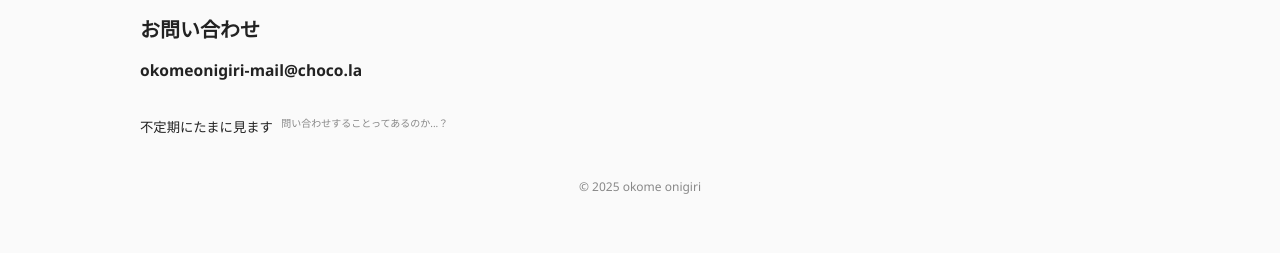
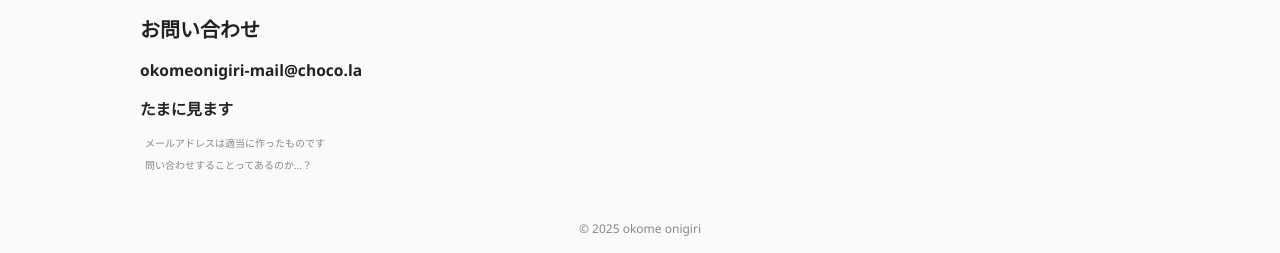
Before and after one commit to okomeonigiri/okomeonigiri-site, a plain HTML site: page home.html in a window 1280 px wide. Shown: the part 581-834 px from the top of the page. Before the commit the page ends 800 px from the top, so only its background shows below. Drawn offline with Linux system fonts and the light colour scheme.

Commit message:
問い合わせ改良

```diff
--- a/home.html
+++ b/home.html
@@ -140,8 +140,9 @@
     <section id="contact">
     <p>
       <h2>お問い合わせ</h2>
-      <h3>okomeonigiri-mail@choco.la</h3><br>
-      不定期にたまに見ます
+      <h3>okomeonigiri-mail@choco.la</h3>
+      <h3>たまに見ます</h3>
+      <small-note>メールアドレスは適当に作ったものです</small-note><br>
       <small-note>問い合わせすることってあるのか...？</small-note>
     </p>
     </section>
```
